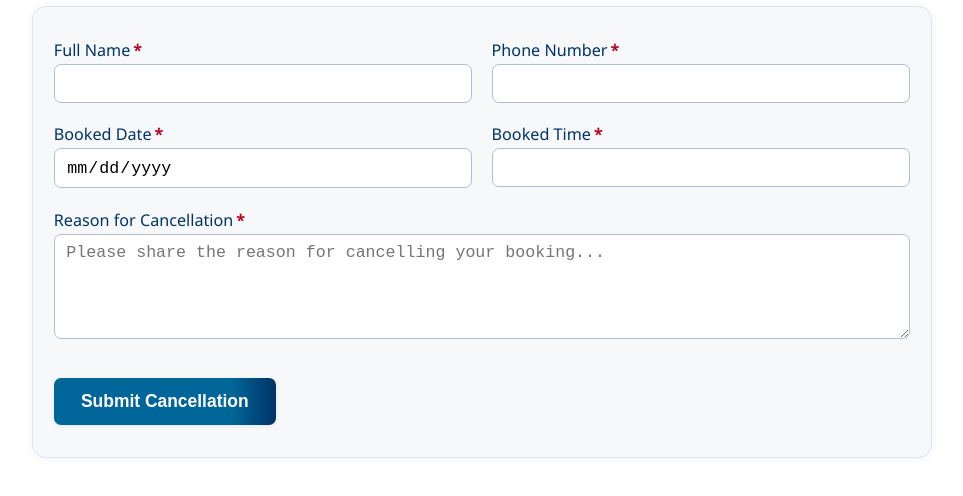
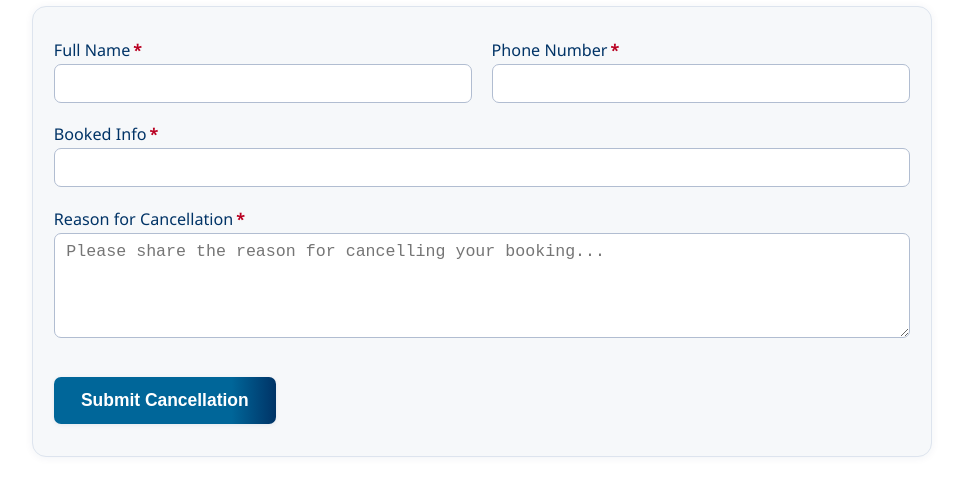
Before and after one commit to SwaLi000/astrobot-n8n-form, a plain HTML site: page cancellation_request.html in a window 1280 px wide. Shown: the part 132-628 px from the top of the page, without its empty margins (158-1121 px from the left). Drawn offline with Linux system fonts and the light colour scheme.

Commit message:
merged booking date and time field into one single field called booking info

```diff
--- a/cancellation_request.html
+++ b/cancellation_request.html
@@ -33,26 +33,11 @@
           />
         </div>
         <div class="form-group half">
-          <label for="bookedDate"
-            >Booked Date<span class="required">*</span></label
-          >
-          <input
-            type="date"
-            name="Booked Date"
-            id="bookedDate"
-            required
-            readonly
-            tabindex="-1"
-          />
-        </div>
-        <div class="form-group half">
-          <label for="bookedTime"
-            >Booked Time<span class="required">*</span></label
-          >
+          <label for="bookedInfo">Booked Info<span class="required">*</span></label>
           <input
             type="text"
-            name="Booked Time"
-            id="bookedTime"
+            name="Booked Info"
+            id="bookedInfo"
             required
             readonly
             tabindex="-1"
```
